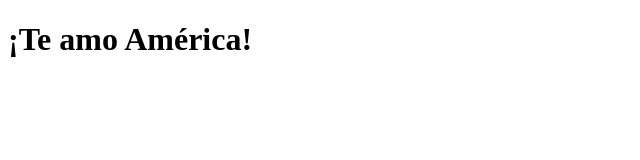
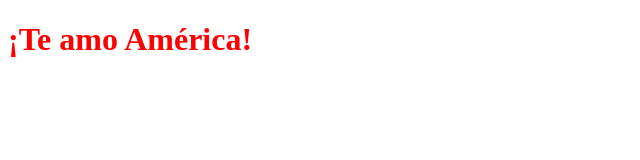
Before and after one commit to Migueldj/Migueldj.github.io, a plain HTML site: page index.html in a window 1280 px wide. Shown: the whole page, without its empty margins (0-640 px from the left). Drawn offline with Linux system fonts and the light colour scheme.

Commit message:
Prueba 2

```diff
--- a/index.html
+++ b/index.html
@@ -6,6 +6,6 @@
         </title>
     </head>
     <body>
-        <h1>¡Te amo América!</h1>
+        <h1 style="color: red;">¡Te amo América!</h1>
     </body>
 </html>
```
